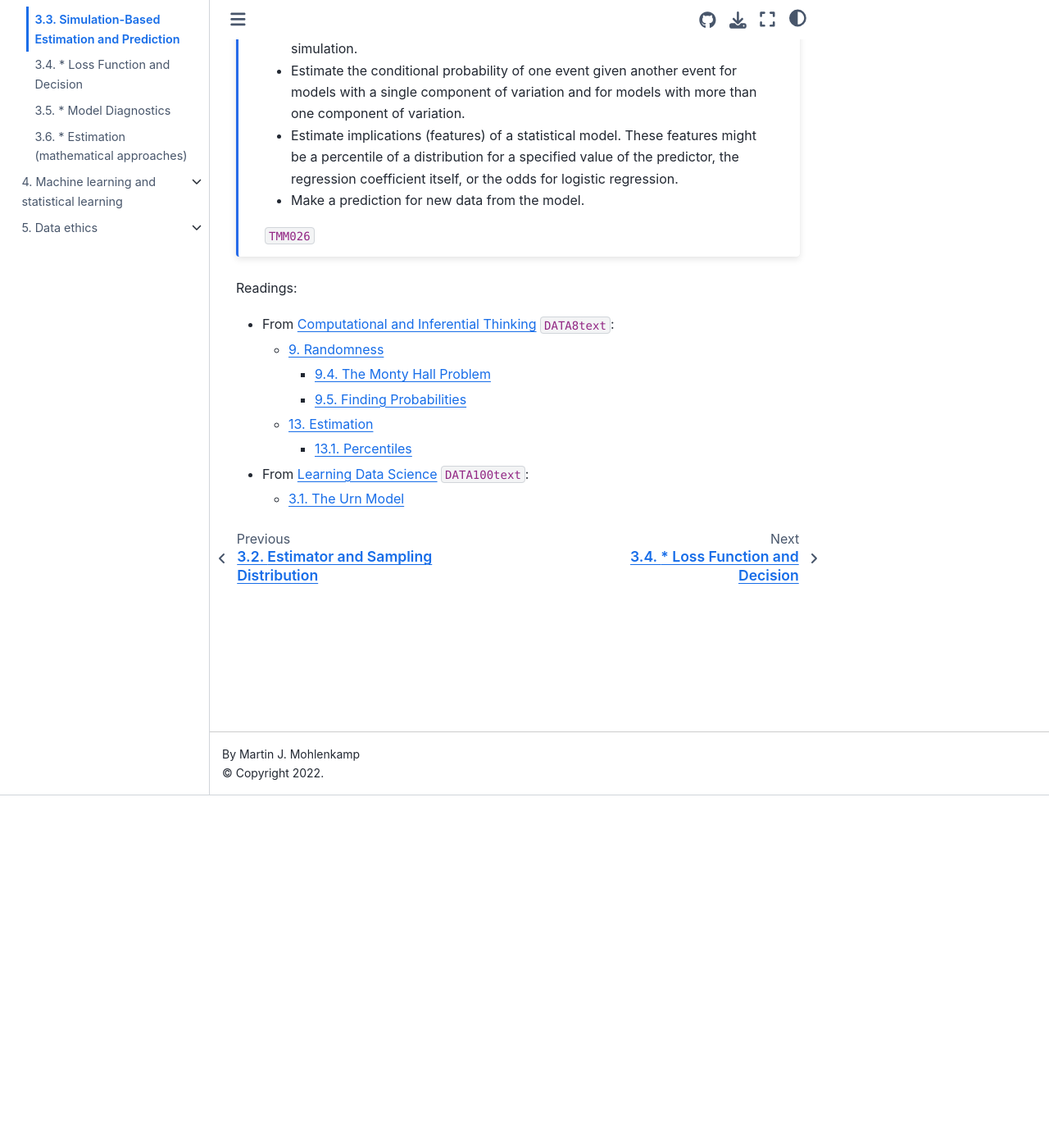
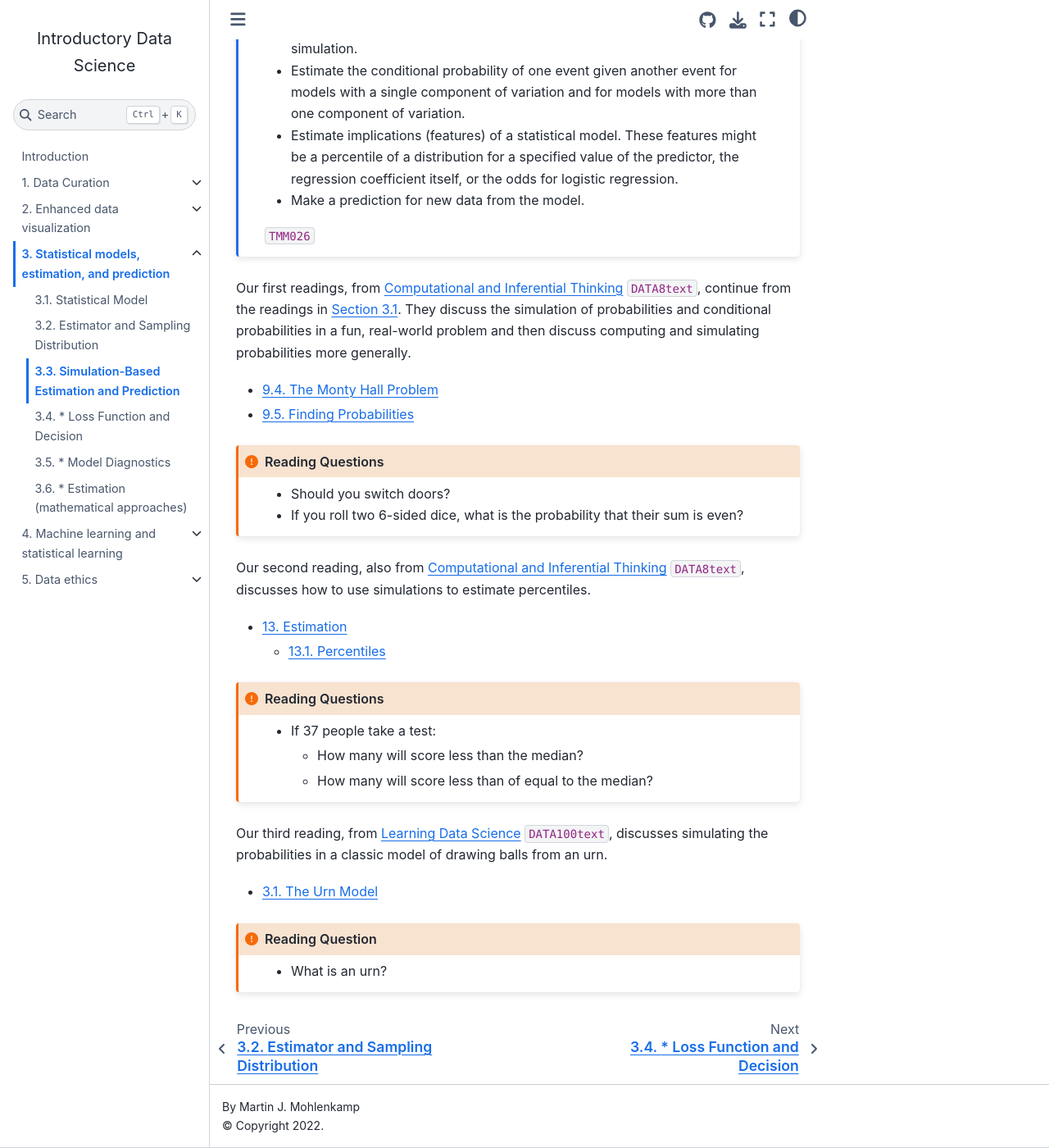
Before and after one commit to data-ohio/introductory-data-science, a Jupyter Book: the page built from 3/3/3_3_simulation.md, in a window 1280 px wide and 1400 px high, scrolled down 430 px. Shown: the whole window at 82% size. Built offline with Jupyter Book 1.0.4 settings and Sphinx 7.4.7 and the Sphinx Book theme 1.1.4, drawn with Linux system fonts in a browser that asks for light colours; pages that are not in the unit, such as notebooks, are missing from menus; cross-references to code outside the pages are shown as plain code.

Commit message:
filled 3.3

````diff
--- a/3/3/3_3_simulation.md
+++ b/3/3/3_3_simulation.md
@@ -15,13 +15,35 @@
 
 {cite}`TMM026`
 ```
-Readings:
-* From [Computational and Inferential Thinking](https://inferentialthinking.com/chapters/intro.html) {cite}`DATA8text`:
-  - [9. Randomness](https://inferentialthinking.com/chapters/09/Randomness.html)
-    * [9.4. The Monty Hall Problem](https://inferentialthinking.com/chapters/09/4/Monty_Hall_Problem.html)
-    * [9.5. Finding Probabilities](https://inferentialthinking.com/chapters/09/5/Finding_Probabilities.html)
-  - [13. Estimation](https://inferentialthinking.com/chapters/13/Estimation.html)
-    * [13.1. Percentiles](https://inferentialthinking.com/chapters/13/1/Percentiles.html)
 
-* From [Learning Data Science](http://www.textbook.ds100.org/intro.html) {cite}`DATA100text`:
-  * [3.1. The Urn Model](http://www.textbook.ds100.org/ch/03/theory_urn.html)
+Our first readings, from [Computational and Inferential Thinking](https://inferentialthinking.com/chapters/intro.html) {cite}`DATA8text`, continue from the readings in {numref}`sec:statistical_model`.
+They discuss the simulation of probabilities and conditional probabilities in a fun, real-world problem and then discuss computing and simulating probabilities more generally.
+%* [9. Randomness](https://inferentialthinking.com/chapters/09/Randomness.html)
+* [9.4. The Monty Hall Problem](https://inferentialthinking.com/chapters/09/4/Monty_Hall_Problem.html)
+* [9.5. Finding Probabilities](https://inferentialthinking.com/chapters/09/5/Finding_Probabilities.html)
+
+```{admonition} Reading Questions
+:class: important
+* Should you switch doors?
+* If you roll two 6-sided dice, what is the probability that their sum is even?
+```
+
+
+Our second reading, also from [Computational and Inferential Thinking](https://inferentialthinking.com/chapters/intro.html) {cite}`DATA8text`, discusses how to use simulations to estimate percentiles.
+* [13. Estimation](https://inferentialthinking.com/chapters/13/Estimation.html)
+  * [13.1. Percentiles](https://inferentialthinking.com/chapters/13/1/Percentiles.html)
+
+```{admonition} Reading Questions
+:class: important
+* If 37 people take a test:
+  * How many will score less than the median?
+  * How many will score less than of equal to the median?
+```
+
+Our third reading, from [Learning Data Science](http://www.textbook.ds100.org/intro.html) {cite}`DATA100text`, discusses simulating the probabilities in a classic model of drawing balls from an urn.
+* [3.1. The Urn Model](http://www.textbook.ds100.org/ch/03/theory_urn.html)
+
+```{admonition} Reading Question
+:class: important
+* What is an urn?
+```
````
Also changed, not shown: 3/1/3_1_statistical.md (+0 -6 lines).
